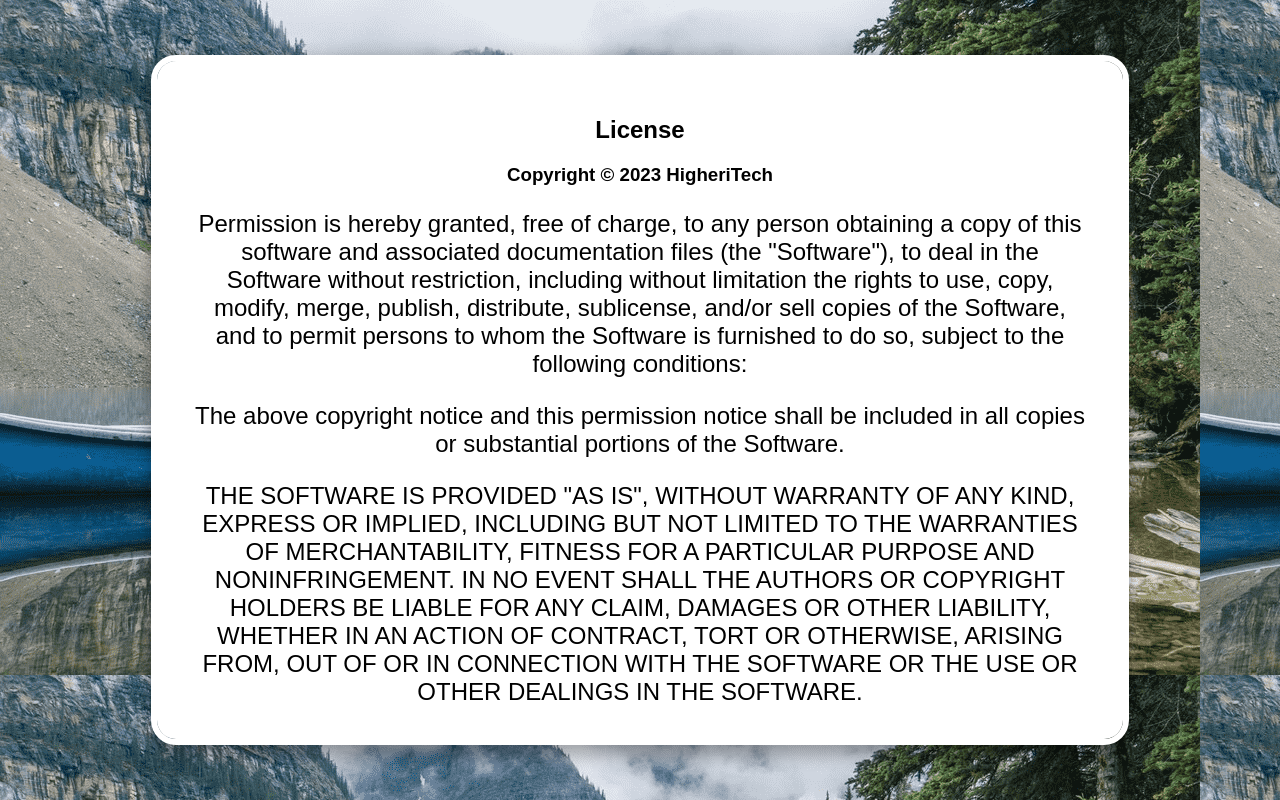
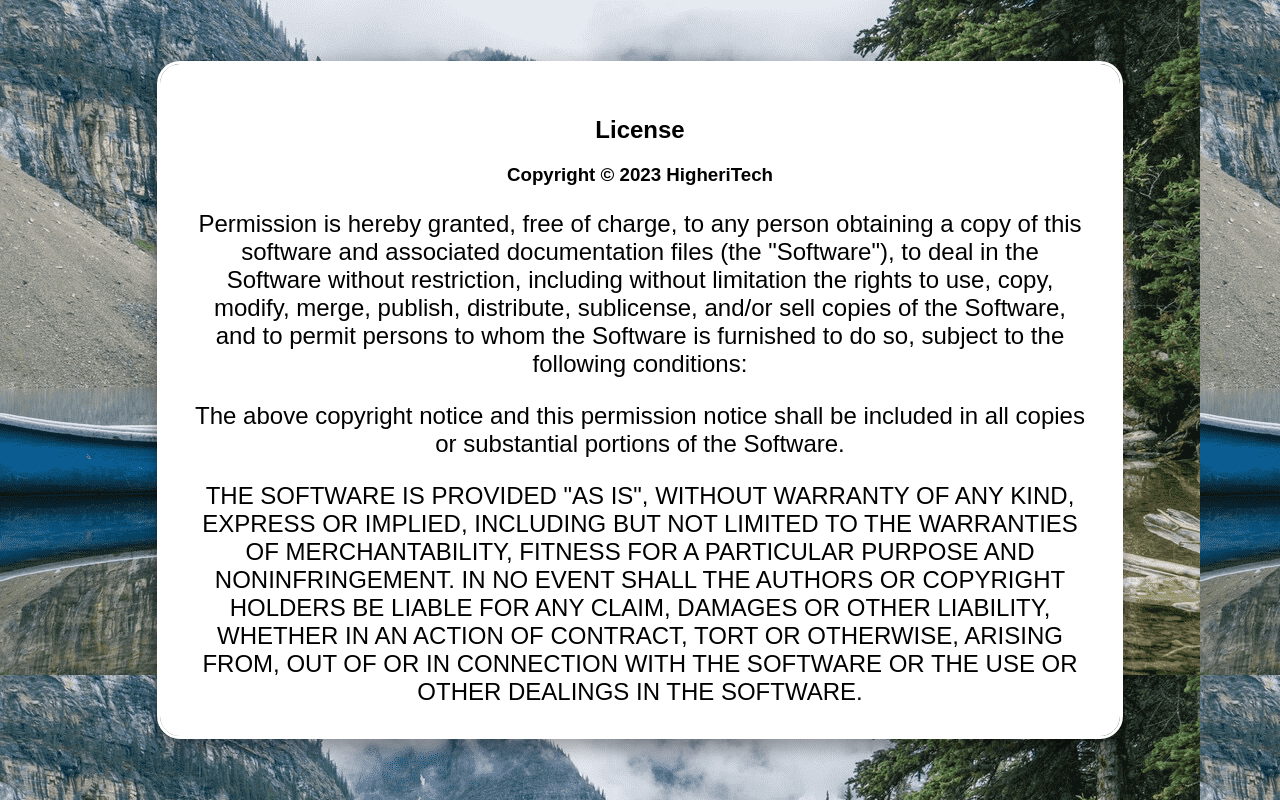
Before and after one commit to HigheriTech/HigheriTech.github.io, a PHP site: page /LICENSE.html in a window 1280 px wide. Run offline with PHP 8.4, Linux system fonts and the light colour scheme; some libraries are stand-ins or nearby versions; some web fonts are replaced.

Commit message:
Update style.css

```diff
--- a/style.css
+++ b/style.css
@@ -100,9 +100,9 @@ a.off {
 
 #main {
   /* 圆角 */
-  border-radius: 25px;
-  border: 6px solid #FFFFFF;
-  padding: 35px;
+  border-radius: 23px;
+  border: 3px solid #FFFFFF;
+  padding: 32px;
 
   /* 绝对居中 */
   width: 70%;
```
